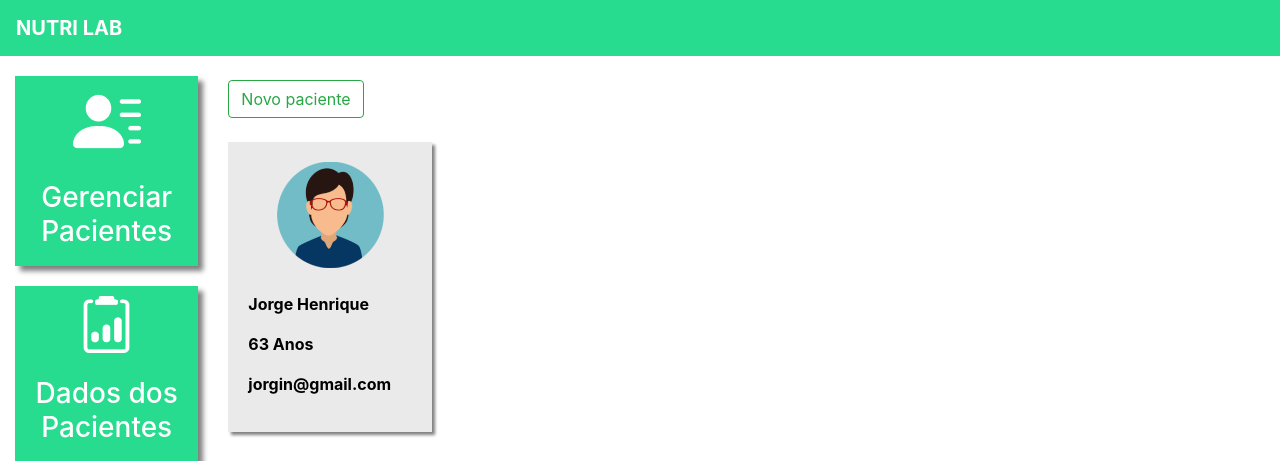
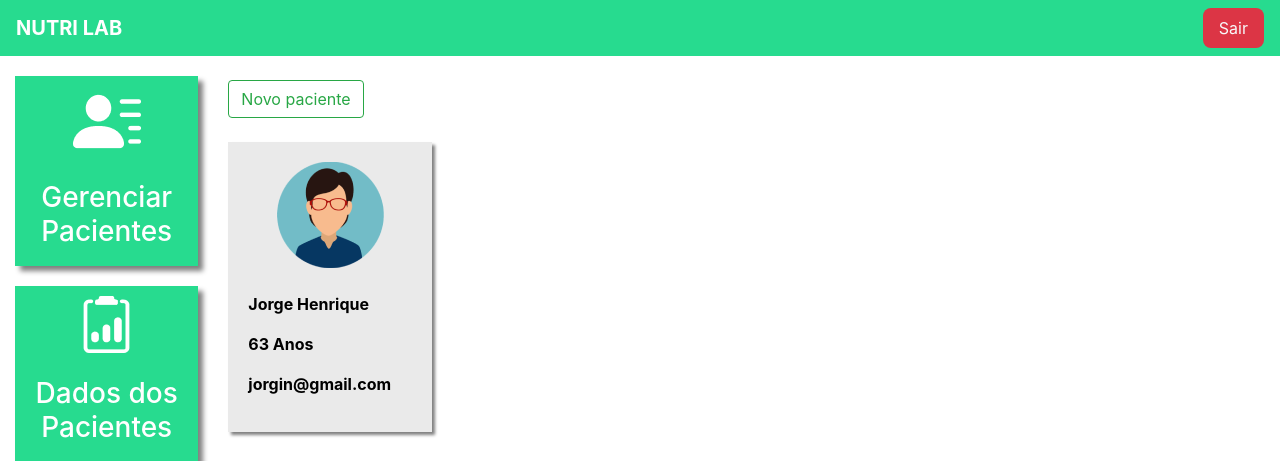
Before and after one commit to Kleitomberg/nutriLab, a Django app: page /pacientes/ in a window 1280 px wide. Shown: the top 461 px of the page. Run offline with Django 4.2, Linux system fonts and the light colour scheme; a user stored in the database is signed in; data comes from the database, SQL or seed files in the repository; both versions use the stored data as it was after the commit; parts of the project's set-up code (start-up, migrations or seed data) failed here and were passed over.

Commit message:
btn sair

```diff
--- a/core/urls.py
+++ b/core/urls.py
@@ -13,4 +13,5 @@ urlpatterns = [
     path('refeicao/<int:id_paciente>/',refeicao, name="refeicao"),
     path('opcao/<str:id_paciente>/', opcao, name="opcao"),
     path('grafico_peso/<int:id>/', grafico_peso, name="grafico_peso"),
+    path('export_refeicoes/', export_refeicoes, name="export_refeicoes"),
 ]
--- a/core/views.py
+++ b/core/views.py
@@ -11,6 +11,12 @@ from django.contrib import messages
 from django.contrib.messages import constants
 from django.urls import reverse_lazy, reverse
 from django.views.decorators.csrf import csrf_exempt
+
+from PyPDF2 import PdfReader
+
+import io
+from django.http import FileResponse
+from reportlab.pdfgen import canvas
 
 from .utils import *
 
@@ -181,3 +187,26 @@ def opcao(request, id_paciente):
 
         messages.add_message(request, constants.SUCCESS, 'Opcão cadastrada')
         return redirect(f'/plano_alimentar/{id_paciente}')
+
+
+#gera pdf
+
+def export_refeicoes(request):
+    # Create a file-like buffer to receive PDF data.
+    buffer = io.BytesIO()
+
+    # Create the PDF object, using the buffer as its "file."
+    p = canvas.Canvas(buffer)
+
+    # Draw things on the PDF. Here's where the PDF generation happens.
+    # See the ReportLab documentation for the full list of functionality.
+    p.drawString(100, 100, "Hello world.")
+
+    # Close the PDF object cleanly, and we're done.
+    p.showPage()
+    p.save()
+
+    # FileResponse sets the Content-Disposition header so that browsers
+    # present the option to save the file.
+    buffer.seek(0)
+    return FileResponse(buffer, as_attachment=True, filename='refeições.pdf')
--- a/templates/base.html
+++ b/templates/base.html
@@ -13,11 +13,15 @@
 <body>
 
 {% if user.is_authenticated %}
-    <nav style="background-color: #27DB8F;" class="navbar navbar-expand-lg navbar-dark">
+    <nav style="background-color: #27DB8F;" class="navbar navbar-expand-lg navbar-dark ">
     <a style="font-weight: bold" class="navbar-brand" href="#">NUTRI LAB</a>
     <button class="navbar-toggler" type="button" data-toggle="collapse" data-target="#navbarNav" aria-controls="navbarNav" aria-expanded="false" aria-label="Toggle navigation">
     <span class="navbar-toggler-icon"></span>
     </button>
+
+    <div class="bg-danger d-flex flex-row-reverse">
+     <a  class="nav-link text-end  text-light rounded-4 " href="{%url 'sair'%}"> Sair</a>
+    </div>
     </nav>
 {% endif %}
 
--- a/templates/static/core/css/core.css
+++ b/templates/static/core/css/core.css
@@ -55,9 +55,24 @@
 
 }
 
+.bg-danger.d-flex.flex-row-reverse {
+    border-radius: 8px;
+}
+
+.bg-danger.d-flex.flex-row-reverse a{
+    font-size: 16px;
+}
 
 @media (max-width: 1300px) {
     .descricao {
         margin-left: 1px;
     }
 }
+
+@media (min-width: 992px){
+.navbar-expand-lg {
+    -ms-flex-flow: row nowrap;
+    flex-flow: row nowrap;
+    -ms-flex-pack: start;
+    justify-content: space-between !important;
+}}
```
Also changed, not shown: db.sqlite3.
